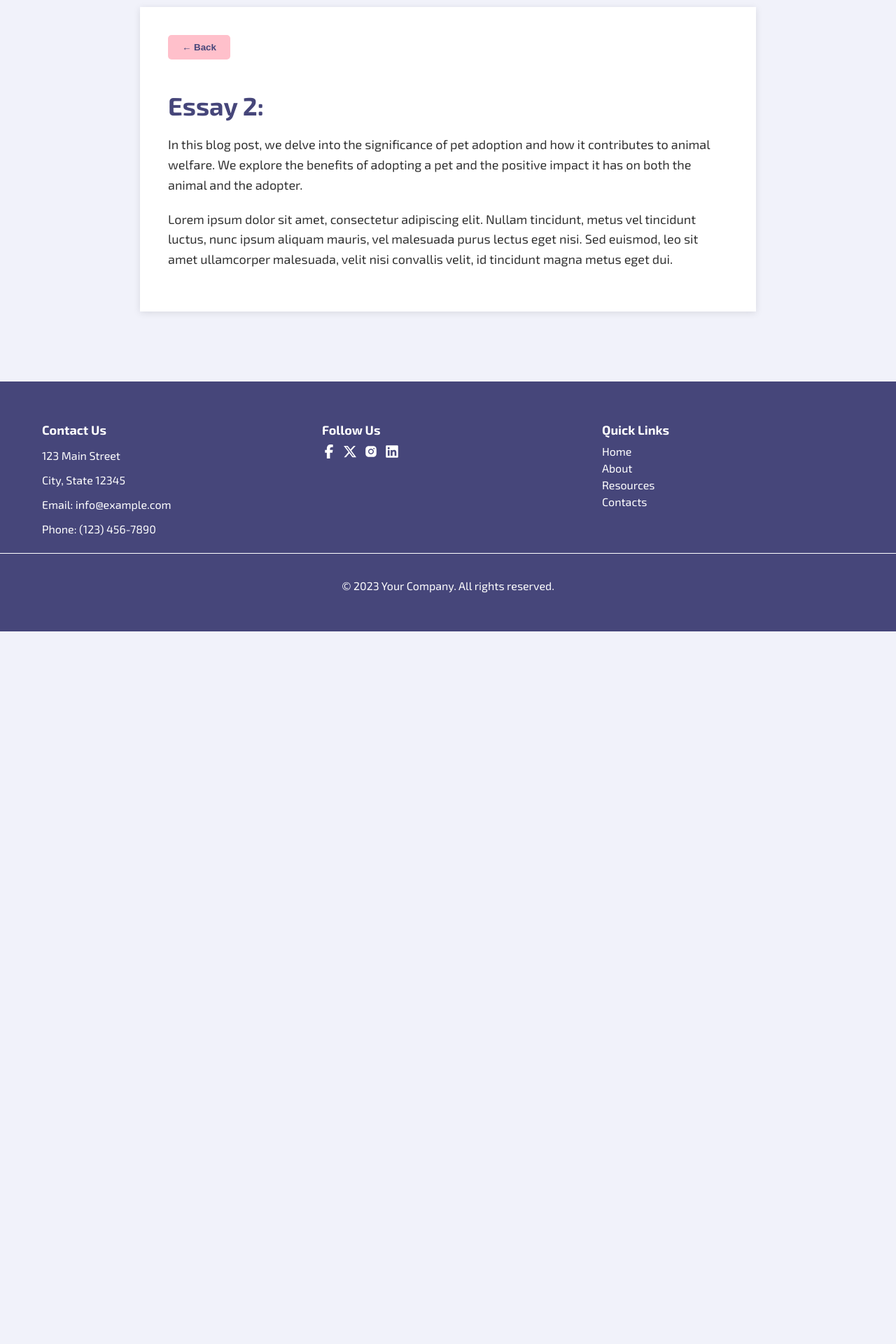
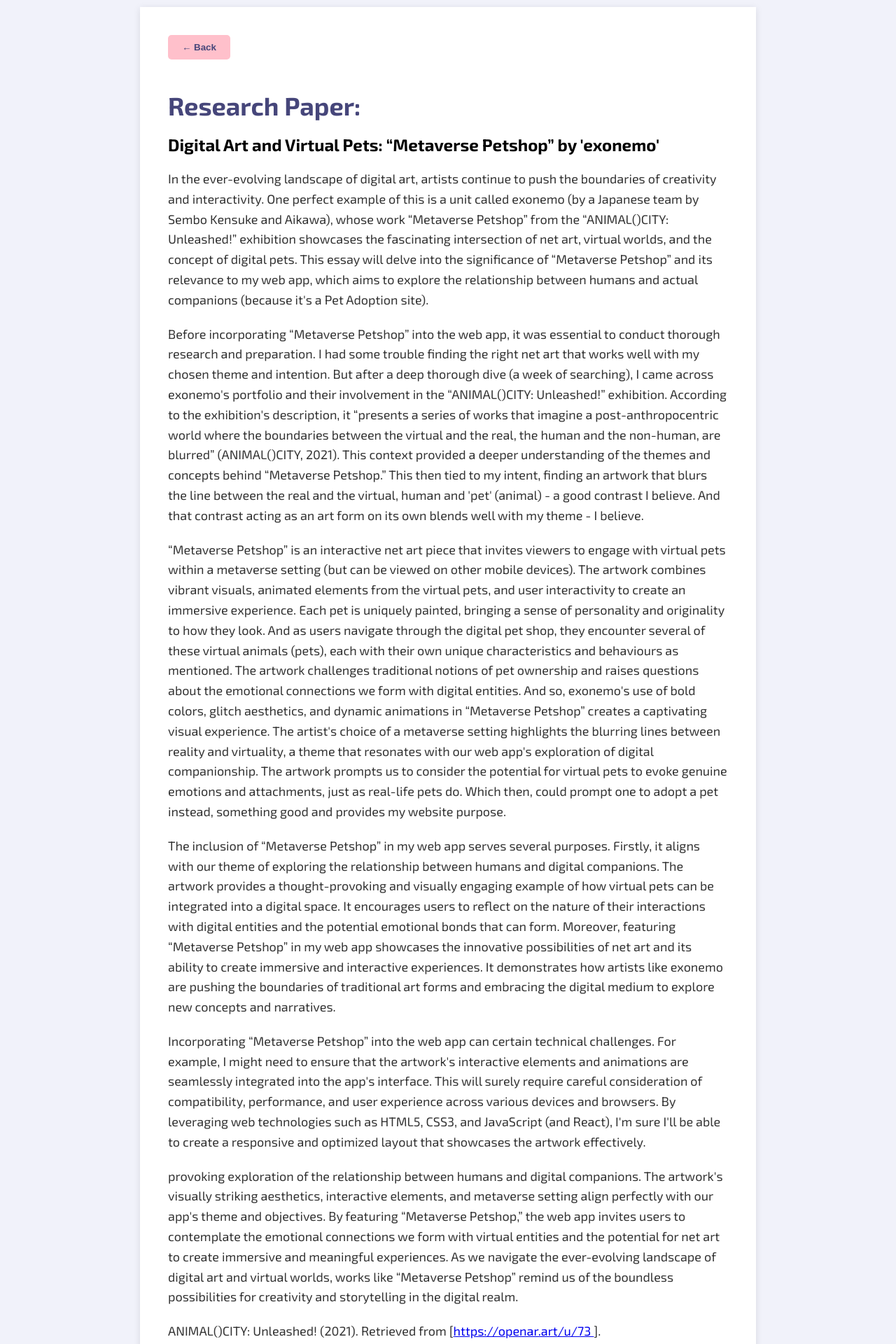
Before and after one commit to lindo315/adoption-repository, a React (Create React App) app: page /Essay2 in a window 1280 px wide. Shown: the part 140-2060 px from the top of the page at 70% size. Before the commit the page ends 1042 px from the top, so only its background shows below. Built offline with nearby package versions, Linux system fonts and the light colour scheme.

Commit message:
Comments and Responsiveness
It's not perfectly responsive but it kinda works. The blogs are set, the research essays set, one thing that's left is design section and contacts page

```diff
--- a/src/Essay2.js
+++ b/src/Essay2.js
@@ -15,22 +15,102 @@
       <button className="back-button" onClick={handleGoBack}>
         &larr; Back
       </button>
-      <h1>Essay 2:</h1>
+      <h1>Research Paper:</h1>
+      <h2>Digital Art and Virtual Pets: “Metaverse Petshop” by 'exonemo'</h2>
       <div className="blog-post-content">
         <p>
-          In this blog post, we delve into the significance of pet adoption and
-          how it contributes to animal welfare. We explore the benefits of
-          adopting a pet and the positive impact it has on both the animal and
-          the adopter.
+          In the ever-evolving landscape of digital art, artists continue to
+          push the boundaries of creativity and interactivity. One perfect
+          example of this is a unit called exonemo (by a Japanese team by Sembo
+          Kensuke and Aikawa), whose work “Metaverse Petshop” from the
+          “ANIMAL()CITY: Unleashed!” exhibition showcases the fascinating
+          intersection of net art, virtual worlds, and the concept of digital
+          pets. This essay will delve into the significance of “Metaverse
+          Petshop” and its relevance to my web app, which aims to explore the
+          relationship between humans and actual companions (because it's a Pet
+          Adoption site).
         </p>
         <p>
-          Lorem ipsum dolor sit amet, consectetur adipiscing elit. Nullam
-          tincidunt, metus vel tincidunt luctus, nunc ipsum aliquam mauris, vel
-          malesuada purus lectus eget nisi. Sed euismod, leo sit amet
-          ullamcorper malesuada, velit nisi convallis velit, id tincidunt magna
-          metus eget dui.
+          Before incorporating “Metaverse Petshop” into the web app, it was
+          essential to conduct thorough research and preparation. I had some
+          trouble finding the right net art that works well with my chosen theme
+          and intention. But after a deep thorough dive (a week of searching), I
+          came across exonemo's portfolio and their involvement in the
+          “ANIMAL()CITY: Unleashed!” exhibition. According to the exhibition's
+          description, it “presents a series of works that imagine a
+          post-anthropocentric world where the boundaries between the virtual
+          and the real, the human and the non-human, are blurred” (ANIMAL()CITY,
+          2021). This context provided a deeper understanding of the themes and
+          concepts behind “Metaverse Petshop.” This then tied to my intent,
+          finding an artwork that blurs the line between the real and the
+          virtual, human and 'pet' (animal) - a good contrast I believe. And
+          that contrast acting as an art form on its own blends well with my
+          theme - I believe.
         </p>
-        {/* Add more content */}
+        <p>
+          “Metaverse Petshop” is an interactive net art piece that invites
+          viewers to engage with virtual pets within a metaverse setting (but
+          can be viewed on other mobile devices). The artwork combines vibrant
+          visuals, animated elements from the virtual pets, and user
+          interactivity to create an immersive experience. Each pet is uniquely
+          painted, bringing a sense of personality and originality to how they
+          look. And as users navigate through the digital pet shop, they
+          encounter several of these virtual animals (pets), each with their own
+          unique characteristics and behaviours as mentioned. The artwork
+          challenges traditional notions of pet ownership and raises questions
+          about the emotional connections we form with digital entities. And so,
+          exonemo's use of bold colors, glitch aesthetics, and dynamic
+          animations in “Metaverse Petshop” creates a captivating visual
+          experience. The artist's choice of a metaverse setting highlights the
+          blurring lines between reality and virtuality, a theme that resonates
+          with our web app's exploration of digital companionship. The artwork
+          prompts us to consider the potential for virtual pets to evoke genuine
+          emotions and attachments, just as real-life pets do. Which then, could
+          prompt one to adopt a pet instead, something good and provides my
+          website purpose.
+        </p>
+        <p>
+          The inclusion of “Metaverse Petshop” in my web app serves several
+          purposes. Firstly, it aligns with our theme of exploring the
+          relationship between humans and digital companions. The artwork
+          provides a thought-provoking and visually engaging example of how
+          virtual pets can be integrated into a digital space. It encourages
+          users to reflect on the nature of their interactions with digital
+          entities and the potential emotional bonds that can form. Moreover,
+          featuring “Metaverse Petshop” in my web app showcases the innovative
+          possibilities of net art and its ability to create immersive and
+          interactive experiences. It demonstrates how artists like exonemo are
+          pushing the boundaries of traditional art forms and embracing the
+          digital medium to explore new concepts and narratives.
+        </p>
+        <p>
+          Incorporating “Metaverse Petshop” into the web app can certain
+          technical challenges. For example, I might need to ensure that the
+          artwork's interactive elements and animations are seamlessly
+          integrated into the app's interface. This will surely require careful
+          consideration of compatibility, performance, and user experience
+          across various devices and browsers. By leveraging web technologies
+          such as HTML5, CSS3, and JavaScript (and React), I'm sure I'll be able
+          to create a responsive and optimized layout that showcases the artwork
+          effectively.
+        </p>
+        <p>
+          provoking exploration of the relationship between humans and digital
+          companions. The artwork's visually striking aesthetics, interactive
+          elements, and metaverse setting align perfectly with our app's theme
+          and objectives. By featuring “Metaverse Petshop,” the web app invites
+          users to contemplate the emotional connections we form with virtual
+          entities and the potential for net art to create immersive and
+          meaningful experiences. As we navigate the ever-evolving landscape of
+          digital art and virtual worlds, works like “Metaverse Petshop” remind
+          us of the boundless possibilities for creativity and storytelling in
+          the digital realm.
+        </p>
+        <p>
+          ANIMAL()CITY: Unleashed! (2021). Retrieved from [
+          <a href="https://openar.art/u/73">https://openar.art/u/73 </a>
+          ].
+        </p>
       </div>
       <ScrollTop />
     </div>
--- a/src/Footer.js
+++ b/src/Footer.js
@@ -20,32 +20,24 @@
           <h3>Follow Us</h3>
           <ul className="social-media">
             <li>
-              <a href="#">
               <i className="fab fa-facebook-f">
                 <FaFacebookF />
               </i>
-              </a>
             </li>
             <li>
-              <a href="#">
               <i className="fab fa-twitter">
                 <FaXTwitter />
               </i>
-              </a>
             </li>
             <li>
-              <a href="#">
               <i className="fab fa-instagram">
                 <AiFillInstagram />
               </i>
-              </a>
             </li>
             <li>
-              <a href="#">
               <i className="fab fa-linkedin-in">
                 <FaLinkedin />
               </i>
-              </a>
             </li>
           </ul>
         </div>
--- a/src/index.css
+++ b/src/index.css
@@ -687,7 +687,23 @@
   font-size: 24px;
 }
 
+@media screen and (max-width: 1024px) {
+  /* Tablet */
+  .home {
+    padding-top: 0px;
+  }
+
+  .hero-image {
+    margin-top: 150px;
+  }
+
+  .navbar-container {
+    padding: 0 20px;
+  }
+}
+
 @media screen and (max-width: 768px) {
+  /* Mobile */
   .navbar-menu {
     display: none;
     position: absolute;
@@ -715,6 +731,28 @@
 
   .navbar-toggle {
     display: block;
+  }
+
+  .blog-section h2 {
+    font-size: 30px;
+  }
+
+  .blog-container {
+    flex-direction: column;
+  }
+
+  .blog-item {
+    width: 100%;
+    max-width: 100%;
+    height: 200px;
+  }
+
+  .blog-title {
+    font-size: 16px;
+  }
+
+  .section-nav {
+    display: none;
   }
 }
 
```
Lines whose indentation alone changed are shown as unchanged.
